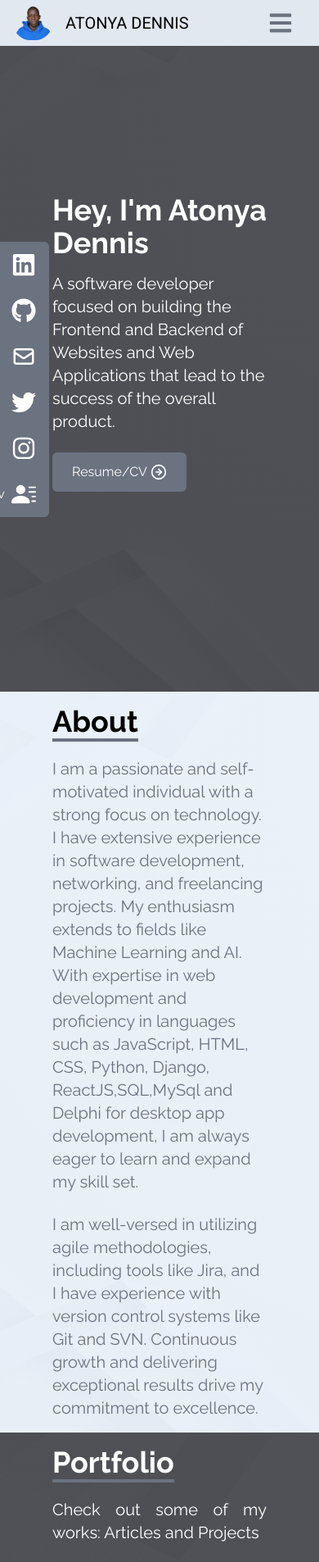
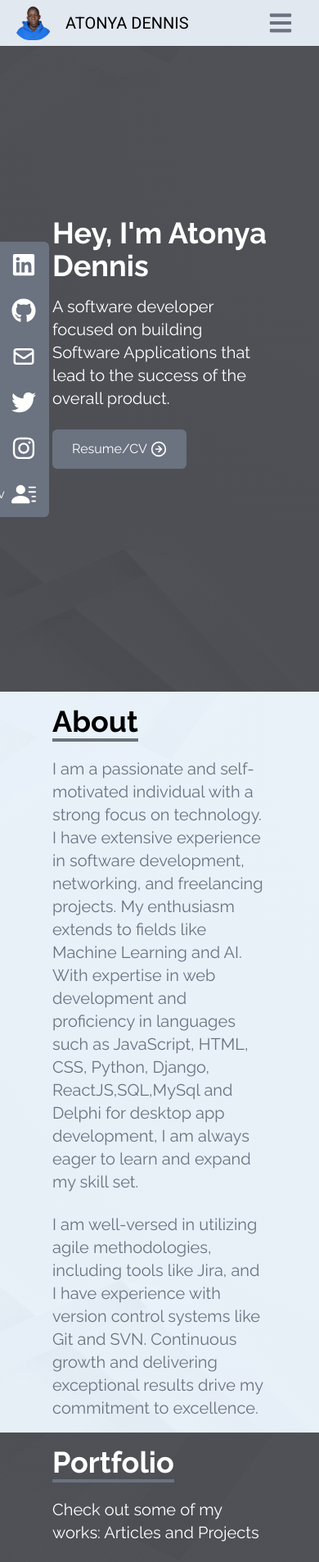
Before and after one commit to dentonya/dentonya_portofolio, a React (Create React App) app in the folder portofolio/: page / in a window 390 px wide. Shown: the top 1906 px of the page at 82% size. Built offline with nearby package versions, Linux system fonts and the light colour scheme.

Commit message:
minor changes

```diff
--- a/portofolio/public/index.html
+++ b/portofolio/public/index.html
@@ -7,9 +7,9 @@
     <meta name="theme-color" content="#000000" />
     <meta
       name="description"
-      content="Web site created using create-react-app"
+      content="Atonya Dennis Portfolio Site"
     />
-    <link rel="apple-touch-icon" href="%PUBLIC_URL%/logo192.png" />
+    <link rel="apple-touch-icon" href="%PUBLIC_URL%/hero.png" />
     <!--
       manifest.json provides metadata used when your web app is installed on a
       user's mobile device or desktop. See https://developers.google.com/web/fundamentals/web-app-manifest/
--- a/portofolio/src/components/Contact.jsx
+++ b/portofolio/src/components/Contact.jsx
@@ -20,7 +20,7 @@ const Contact = () => {
           <p className="text-4xl font-bold inline border-b-4 border-gray-500">
             Contact
           </p>
-          <p className="text-white-500  text-justify md:text-left text-xl py-6">Submit the form below to get in touch with me</p>
+          <p className="text-white-500  md:text-left text-xl py-6">Submit the form below to get in touch with me</p>
         </div>
 
         <div className="px-12 sm:px-0 flex justify-center items-center">
--- a/portofolio/src/components/Experience.jsx
+++ b/portofolio/src/components/Experience.jsx
@@ -135,7 +135,7 @@ const Experience = () => {
           <p className="text-4xl font-bold inline text-black border-b-4 border-gray-500">
             Experience
           </p>
-          <p className="text-xl py-6 text-gray-500  text-justify md:text-left">
+          <p className="text-xl py-6 text-gray-500  md:text-left">
             Some of the technologies I've worked with
           </p>
         </div>
--- a/portofolio/src/components/Home.jsx
+++ b/portofolio/src/components/Home.jsx
@@ -24,8 +24,7 @@ export const Home = () => {
 
           <p className=" text-xl text-white max-w-md  md:text-left">
 
-            A software developer focused on building the Frontend and Backend of
-            Websites and Web Applications that lead to the success of the
+            A software developer focused on building Software Applications that lead to the success of the
             overall product.
           </p>
           <div className="mt-4">
--- a/portofolio/src/components/Portfolio.jsx
+++ b/portofolio/src/components/Portfolio.jsx
@@ -54,7 +54,7 @@ const Portfolio = () => {
       w-full h-full'>
         <div className='px-12 sm:px-0'>
             <p className='text-4xl font-bold inline border-b-4 border-gray-500'>Portfolio</p>
-            <p className='text-xl py-6 text-white-500  text-justify md:text-left'>Check out some of my works: Articles and Projects</p>
+            <p className='text-xl py-6 text-white-500  md:text-left'>Check out some of my works: Articles and Projects</p>
         </div>
         <div className='grid sm:grid-cols-2 md:grid-cols-4 gap-8 px-12 sm:px-0'>
         {
```
Also changed, not shown: portofolio/public/hero.png (added), portofolio/public/manifest.json.
